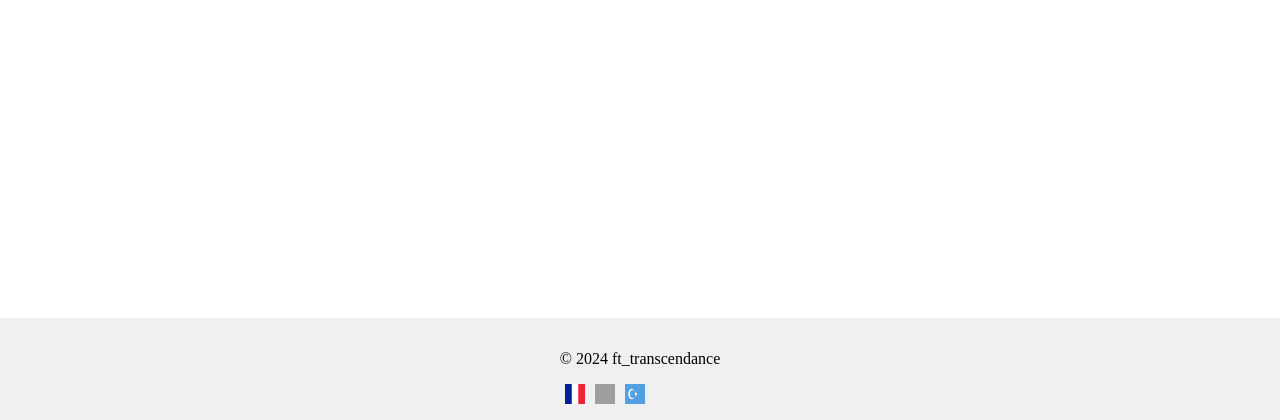
After one commit to paridaMamat/ft_transcendence, a Django app: template backend/website/templates/footer.html in a window 1280 px wide. The commit adds this page. Shown: the part 380-800 px from the top of the page. Run offline with Django 5.2, Linux system fonts and the light colour scheme; the template is opened without the code that fills it, so the values that code supplies are empty; grey boxes are pictures that could not be loaded.

Commit message:
footer en construction

```diff
--- /dev/null
+++ b/backend/website/static/css/footer.css
@@ -0,0 +1,33 @@
+footer {
+  position: fixed;
+  bottom: 0;
+  left: 0;
+  right: 0;
+  padding: 1rem;
+  background-color: #f0f0f0;
+  text-align: center;
+  display: flex;
+  justify-content: center;
+}
+
+.lang-switcher {
+  list-style: none;
+  margin: 0;
+  padding: 0;
+  display: flex;
+}
+
+.lang-switcher li {
+  margin: 0 5px;
+}
+
+.lang-switcher a {
+  display: block;
+  width: 20px;
+  height: 20px;
+}
+
+.lang-switcher img {
+  width: 100%;
+  height: 100%;
+}
--- a/backend/website/static/css/style.css
+++ b/backend/website/static/css/style.css
@@ -13,6 +13,8 @@ body {
 h1 {
     color: white;
 }
+
+
 
 /* Styles pour le bouton animé */
 .wrapper {
--- a/backend/website/templates/base.html
+++ b/backend/website/templates/base.html
@@ -16,6 +16,7 @@
     <div id="content">
         <!-- Contenu de la page -->
     </div>
+    {% include 'footer.html' %}
     <script>
     let isLoading = false;
 
--- /dev/null
+++ b/backend/website/templates/footer.html
@@ -0,0 +1,22 @@
+{% load static %}
+<!-- traduction des pages -->
+
+<!-- <footer> -->
+  <footer>
+    <head>
+      <!-- autres balises head -->
+      <link rel="stylesheet" href="{% static 'css/footer.css' %}">
+    </head>
+    <div class="container">
+      <div class="row">
+        <div class="col-md-12">
+          <p>&copy; 2024 ft_transcendance</p>
+          <ul class="lang-switcher">
+            <li><a href="#"><img src="{% static 'images/fr_flag.png' %}" alt="France" title="France" /></a></li>
+            <li><a href="#"><img src="{% static 'images/eng_flag.png' %}" alt="English" title="English" /></a></li>
+            <li><a href="#"><img src="{% static 'images/ouygur_flag.png' %}" alt="Ouygur" title="Ouygur" /></a></li>
+          </ul>
+        </div>
+      </div>
+    </div>
+  </footer>
```
Also changed, not shown: backend/website/static/images/en_flag.png (added), backend/website/static/images/fr_flag.png (added), backend/website/static/images/ouygur_flag.png (added).
